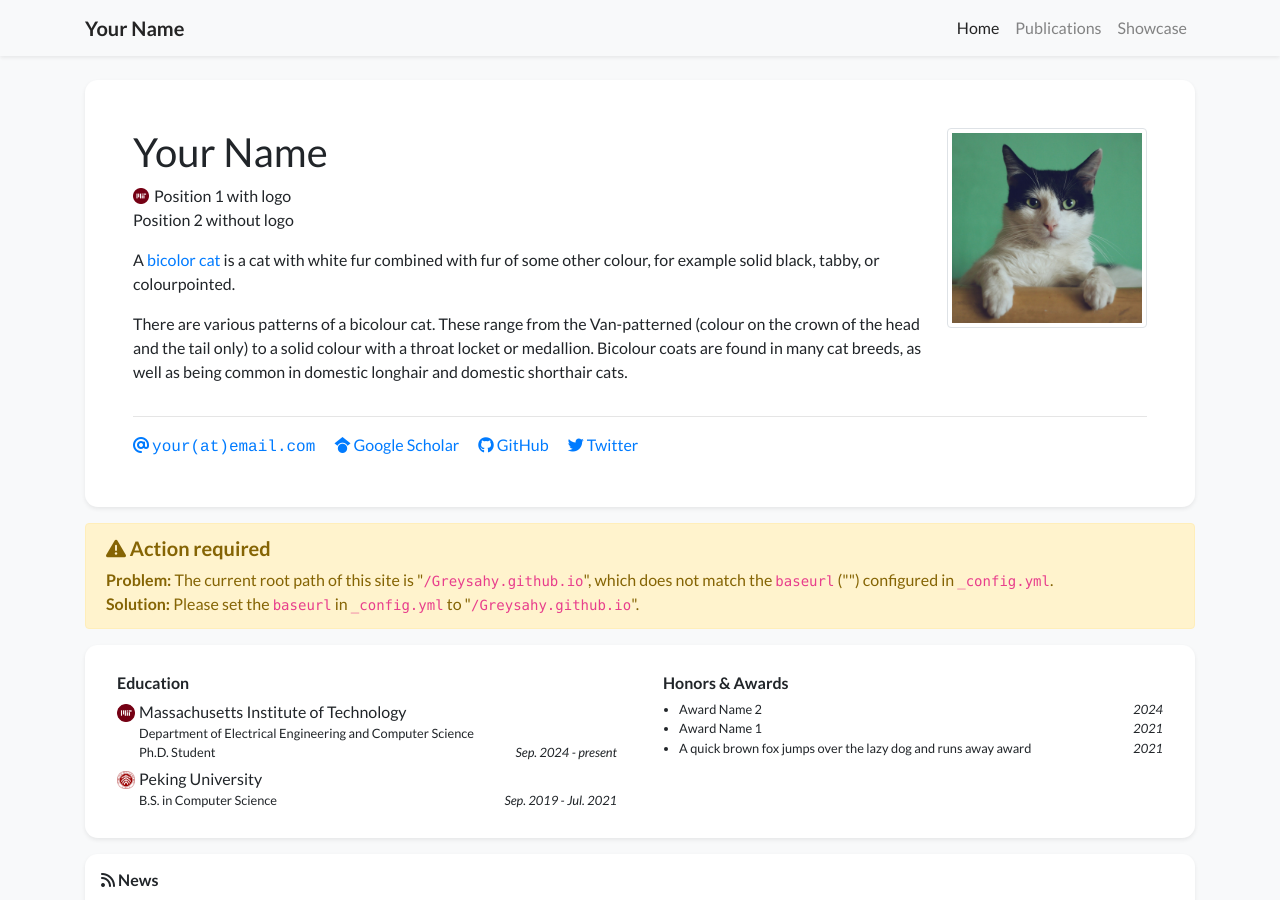
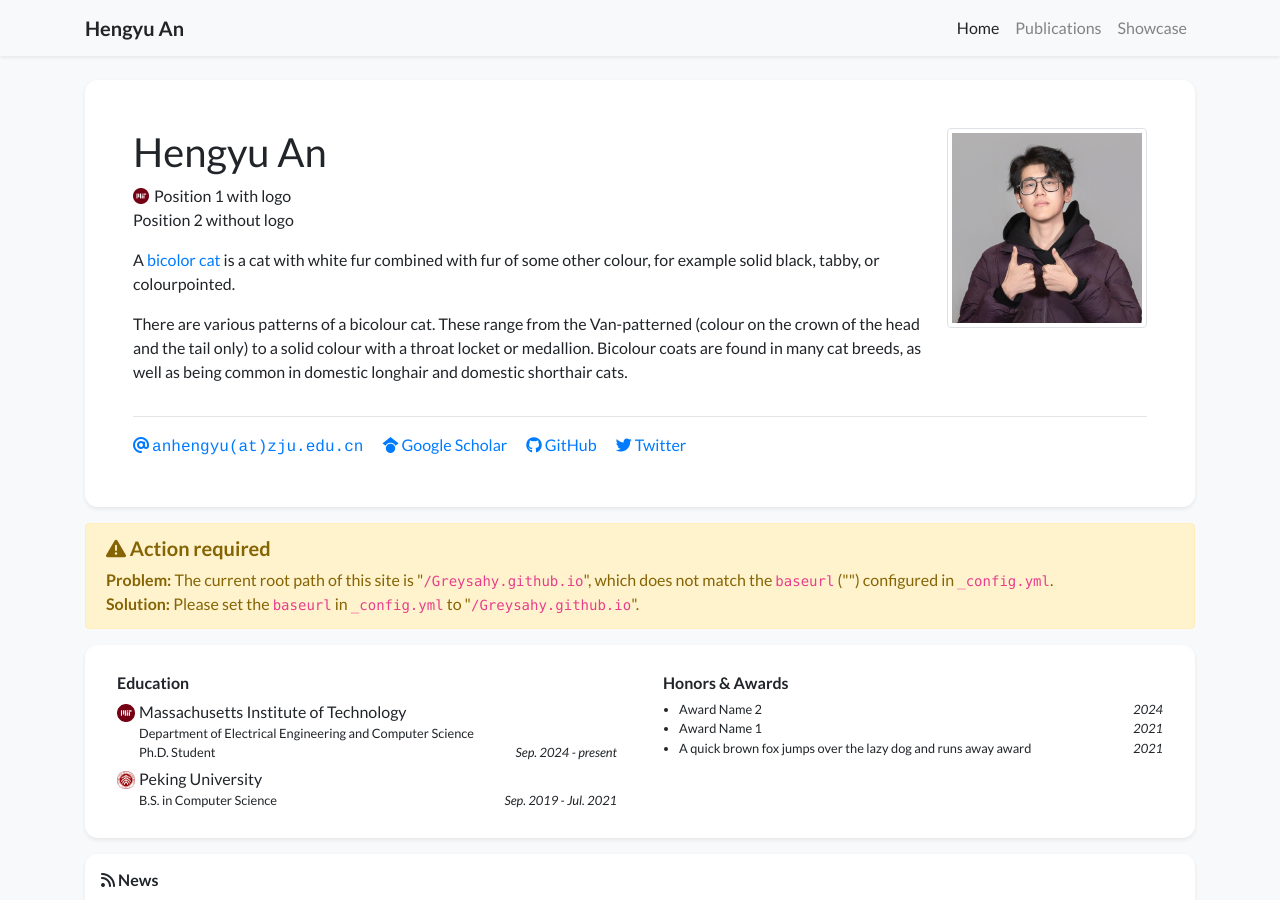
Before and after one commit to Greysahy/Greysahy.github.io, a Jekyll site: the page built from index.html, in a window 1280 px wide and 900 px high. Built offline with Jekyll 4.4.1, drawn with Linux system fonts in a browser that asks for light colours; nearby versions of some CDN libraries; a style sheet for code colours, icons or effects is not loaded.

Commit message:
update infos

```diff
--- a/_data/profile.yml
+++ b/_data/profile.yml
@@ -1,6 +1,6 @@
-primary_name: "Your Name"
+primary_name: "Hengyu An"
 secondary_name: ""
-navbar_name: "Your Name"
+navbar_name: "Hengyu An"
 
 positions:
 - logo: /assets/images/badges/MIT_Social_circle.png  # Logo is optional
@@ -8,10 +8,10 @@
 - name: Position 2 without logo
 
 
-email: "your@email.com"
+email: "anhengyu@zju.edu.cn"
 # cv_link: link-to-your-cv-file
-gscholar: xFmQpf4AAAAJ  # This is an example, replace it with your own Google Scholar ID
-github: your_github_id
+gscholar: N7U62MEAAAAJ  # This is an example, replace it with your own Google Scholar ID
+github: Greysahy
 twitter: your_twitter_id  # Do not include the '@' symbol
 # wechat_qrcode: /assets/images/etc/wechat.jpg
 # wechat_prompt: >-
@@ -32,7 +32,7 @@
 
 portrait_url: /assets/images/photos/portrait.jpg
 portrait_caption: >-
-  Photo by Manja Vitolic on Unsplash (this caption is optional, comment it out to disable).
+  Taken in early 2025, Hangzhou, Zhejiang.
 
 education:
 - name: Massachusetts Institute of Technology
```
Also changed, not shown: assets/images/photos/portrait.jpg.
